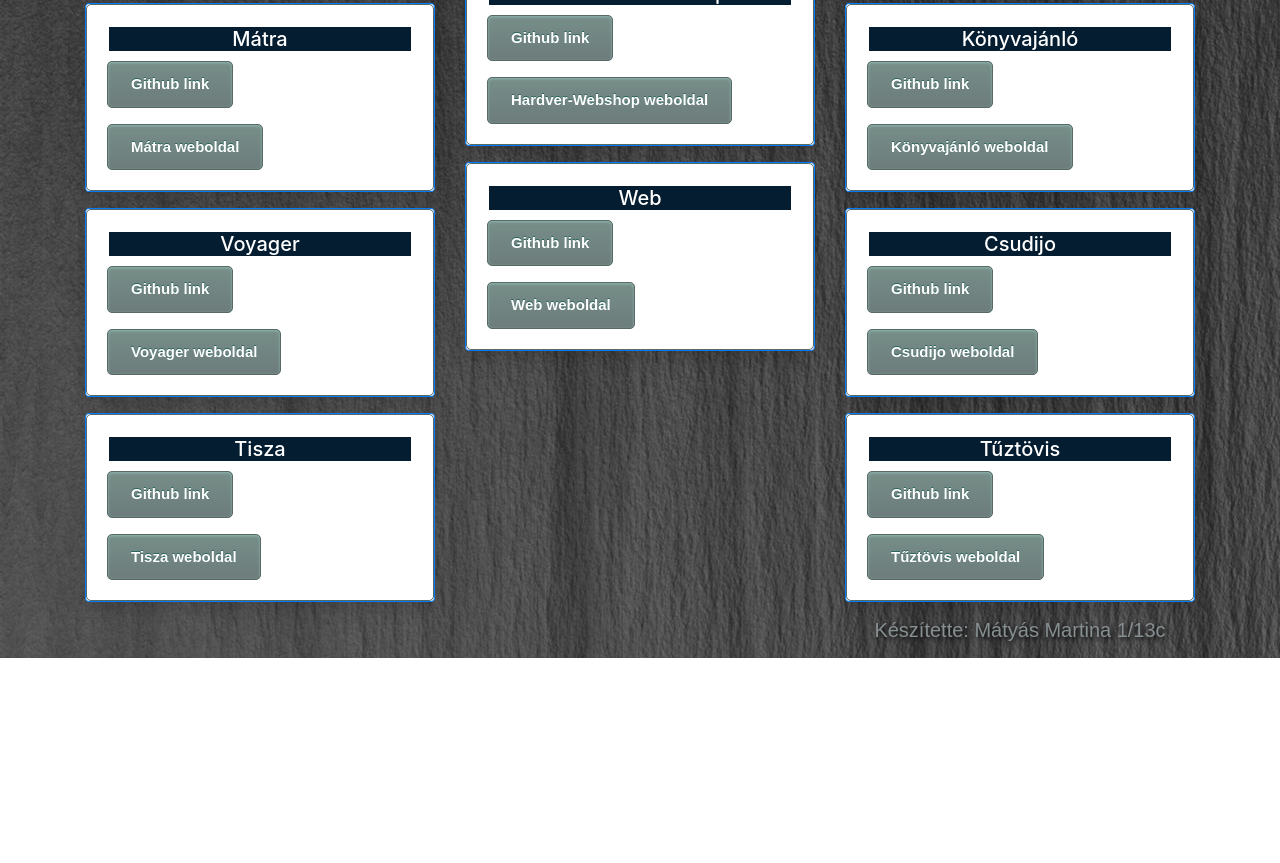
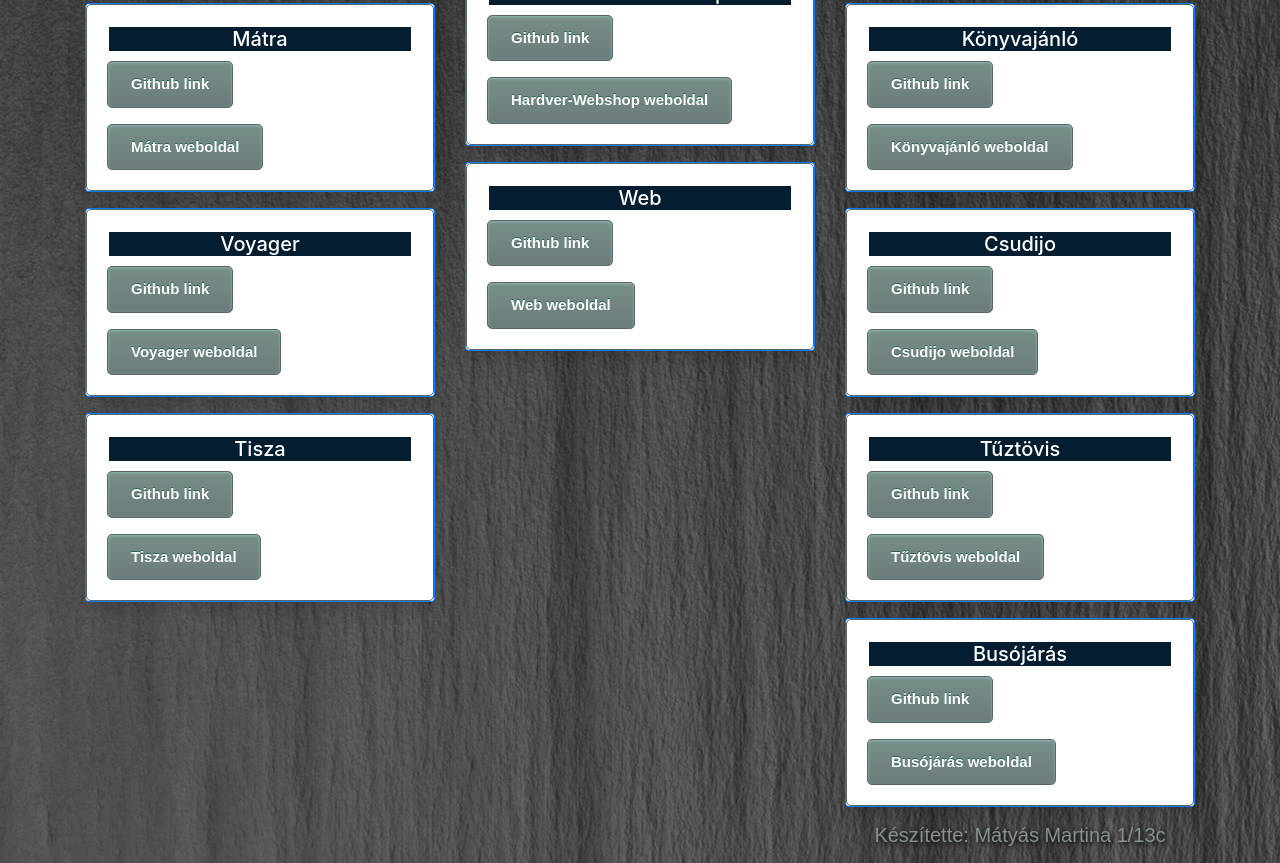
Before and after one commit to MMartina020/Osszes-Munka, a plain HTML site: page index.html in a window 1280 px wide. Shown: the part 318-1181 px from the top of the page. Before the commit the page ends 976 px from the top, so only its background shows below. Drawn offline with nearby package versions, Linux system fonts and the light colour scheme.

Commit message:
Add files via upload

```diff
--- a/index.html
+++ b/index.html
@@ -50,6 +50,7 @@
                             <a href="https://mmartina020.github.io/TISZA/" target="_blank" class="myButton">Tisza weboldal</a>
                     </div>
                 </div>
+
 
 
                 </div>
@@ -111,7 +112,14 @@
                             <a href="https://mmartina020.github.io/tuztovis/" target="_blank" class="myButton">Tűztövis weboldal</a>
                     </div>
                 </div>
-
+                    <p></p>
+                        <div class="shadow card border-primary mb-3">
+                            <div class="card-body">
+                        <h5 class="cardname">Busójárás</h5>
+                        <p><a href="https://github.com/MMartina020/Busojaras" target="_blank" class="myButton">Github link</a></p>
+                        <a href=" https://mmartina020.github.io/Busojaras/" target="_blank" class="myButton">Busójárás weboldal</a>
+                    </div>
+                </div>
 
 <footer>
     <p><h5 class="text2">Készítette: Mátyás Martina 1/13c</h5></p>
```
